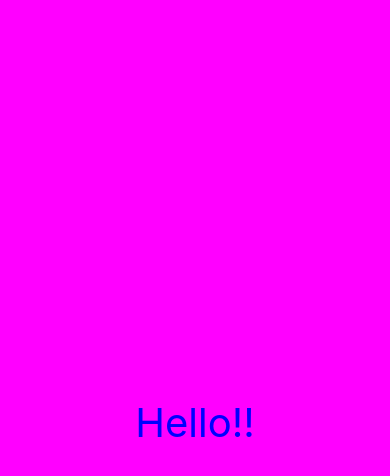
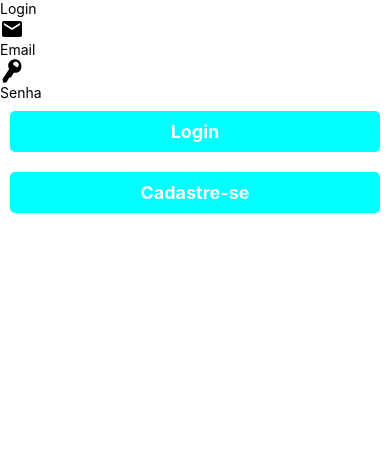
Before and after one commit to henrique117/projetoReactNative, a React Native app: screen / in a window 390 px wide. Shown: the top 476 px of the page. Built offline with nearby package versions, Linux system fonts and the light colour scheme.

Commit message:
DEU CERTO MANO

```diff
--- a/App.tsx
+++ b/App.tsx
@@ -1,27 +1,5 @@
-import { StatusBar } from 'expo-status-bar';
-import { StyleSheet, Text, View } from 'react-native';
+import Login from "./src/screens/Login"
 
 export default function App() {
-  return (
-    <View style={styles.container}>
-      <Text style={styles.Texto}>Hello!!</Text>
-      <StatusBar style="auto" />
-    </View>
-  );
+  return <Login />
 }
-
-const styles = StyleSheet.create({
-  container: {
-    flex: 1,
-    backgroundColor: 'rgb(255, 0, 255)',
-    alignItems: 'center',
-    justifyContent: 'center',
-  },
-
-  Texto: {
-    fontSize: 40,
-    color: "#0000ff",
-    textAlign: 'center',
-  }
-
-});
--- a/package.json
+++ b/package.json
@@ -10,6 +10,7 @@
     "eject": "expo eject"
   },
   "dependencies": {
+    "@expo/vector-icons": "^12.0.5",
     "@react-native-masked-view/masked-view": "0.2.6",
     "@react-navigation/bottom-tabs": "^6.2.0",
     "@react-navigation/drawer": "^6.3.3",
--- /dev/null
+++ b/src/components/Button/index.tsx
@@ -0,0 +1,22 @@
+import React from 'react'
+import { TouchableOpacity, Text } from 'react-native'
+import { ButtonProps } from '../../interfaces/Button.interface'
+import styles from './styles'
+
+export default function Button({onPress, title, type, ...rest}:ButtonProps) {
+    return (
+        <TouchableOpacity
+            style={
+                type == 'ciano'
+                    ? styles.buttonCiano
+                    : type == 'white'
+                    ? styles.buttonBlack
+                    : styles.buttonWhite
+            }
+            onPress={onPress}
+            {...rest}
+        >
+            <Text style={styles.text}>{title}</Text>
+        </TouchableOpacity>
+    )
+}
--- /dev/null
+++ b/src/components/Button/styles.ts
@@ -0,0 +1,29 @@
+import { StyleSheet } from 'react-native'
+import colors from '../../styles/colors'
+
+const styles = StyleSheet.create({
+    buttonBlack: {
+      backgroundColor: colors.black,
+      borderRadius: 5,
+      margin: 10
+    },
+    buttonWhite: {
+      backgroundColor: colors.white,
+      borderRadius: 5,
+      margin: 10
+    },
+    buttonCiano: {
+      backgroundColor: colors.ciano,
+      borderRadius: 5,
+      margin: 10
+    },
+    text: {
+      color: colors.white,
+      fontWeight: 'bold',
+      textAlign: 'center',
+      padding: 10,
+      fontSize: 18
+    }
+  })
+
+  export default styles
--- /dev/null
+++ b/src/interfaces/Button.interface.ts
@@ -0,0 +1,5 @@
+export interface ButtonProps {
+    onPress: () => void
+    title: string
+    type: 'black' | 'white' | 'ciano'
+}
--- /dev/null
+++ b/src/screens/Login/index.tsx
@@ -0,0 +1,37 @@
+import React from 'react'
+import { View, Text, TextInput, KeyboardAvoidingView } from 'react-native'
+import { MaterialCommunityIcons, Entypo } from '@expo/vector-icons'
+import Button from '../../components/Button';
+
+export default function Login() {
+
+    async function handleSignIn() {
+        console.log("Login");
+    }
+
+    return (
+        <View>
+            <KeyboardAvoidingView>
+                <Text>Login</Text>
+                <View>
+                    <MaterialCommunityIcons name="email" size={24} color="0FF" />
+                    <TextInput
+                        placeholder='Email'
+                        keyboardType='email-address'
+                        autoCapitalize='none'
+                    />
+                </View>
+                <View>
+                    <Entypo name="key" size={24} color="black" />
+                    <TextInput
+                        placeholder='Senha'
+                        secureTextEntry={true}
+                        autoCapitalize='none'
+                    />
+                </View>
+                <Button title="Login" type="ciano" onPress={handleSignIn} />
+                <Button title="Cadastre-se" type="ciano" onPress={handleSignIn} />
+            </KeyboardAvoidingView>
+        </View>
+    )
+}
--- /dev/null
+++ b/src/styles/colors.ts
@@ -0,0 +1,5 @@
+export default {
+    black: '#000000',
+    white: '#ffffff',
+    ciano: '#00ffff'
+}
```
Also changed, not shown: 1 other file (tests, documents, lock files or other folders).
